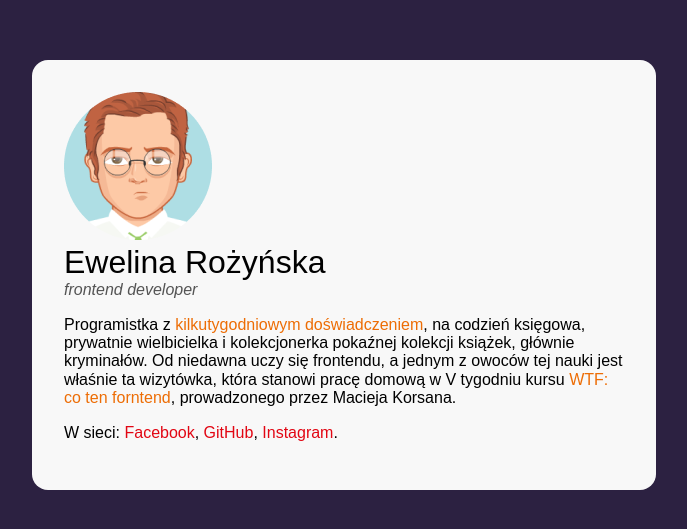
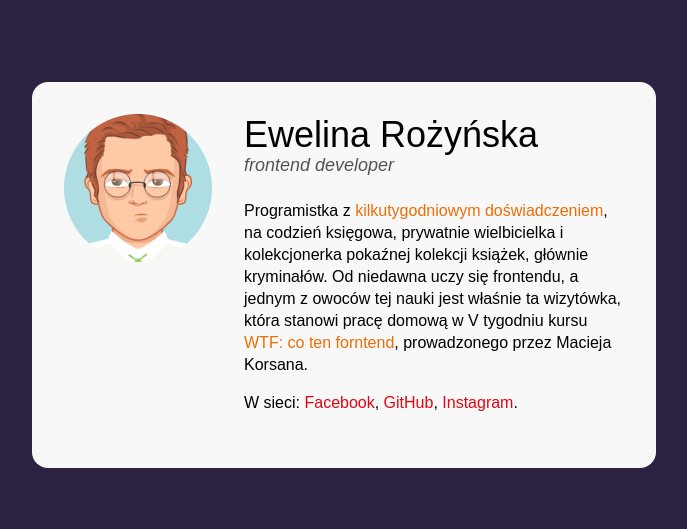
Before and after one commit to ewerozynska/business-card, a plain HTML site: page index.html in a window 1280 px wide. Shown: the part 141-670 px from the top of the page, without its empty margins (296-983 px from the left). Drawn offline with Linux system fonts and the light colour scheme.

Commit message:
flexbox and another style change

```diff
--- a/index.html
+++ b/index.html
@@ -15,17 +15,18 @@
           src="avatar.png"
           alt="Twarz człowieka"
         />
-
+        <div class="business-card--text">
         <header>
           <h1 class="business-card__name">Ewelina Rożyńska</h1>
           <p class="business-card__position">frontend developer</p>
         </header>
 
           <p class="business-card__about">
-          Programistka z <b class="special">kilkutygodniowym doświadczeniem</b>,
-          na codzień księgowa, prywatnie wielbicielka i kolekcjonerka pokaźnej
-          kolekcji książek, głównie kryminałów. Od niedawna uczy się frontendu,
-          a jednym z owoców tej nauki jest właśnie ta wizytówka, która stanowi
+            Programistka z
+            <b class="special">kilkutygodniowym doświadczeniem</b>, na codzień
+            księgowa, prywatnie wielbicielka i kolekcjonerka pokaźnej kolekcji
+            książek, głównie kryminałów. Od niedawna uczy się frontendu, a
+            jednym z owoców tej nauki jest właśnie ta wizytówka, która stanowi
             pracę domową w V tygodniu kursu
             <b class="special">WTF: co ten forntend</b>, prowadzonego przez
             Macieja Korsana.
@@ -36,6 +37,7 @@
             <a class="special special--link" href="">GitHub</a>,
             <a class="special special--link" href="">Instagram</a>.
           </p>
+        </div>
       </article>
     </main>
   </body>
--- a/style.css
+++ b/style.css
@@ -27,17 +27,37 @@ body {
   font-size: 16px;
 }
 
+.business-card {
+  display: flex;
+  align-items: flex-start;
+}
+
+.business-card__image {
+  margin-right: 32px;
+}
+
+.business-card__about {
+  line-height: 22px;
+}
+
+.business-card__about--link {
+  margin-bottom: 22px;
+}
+
 .business-card__name {
   font-weight: normal;
   font-style: normal;
+  font-size: 36px;
   margin: 0;
 }
 
 .business-card__position {
   font-weight: normal;
   font-style: italic;
+  font-size: 18px;
   margin: 0;
   color: #545454;
+  margin-bottom: 24px;
 }
 
 .special {
```
Lines whose indentation alone changed are shown as unchanged.
